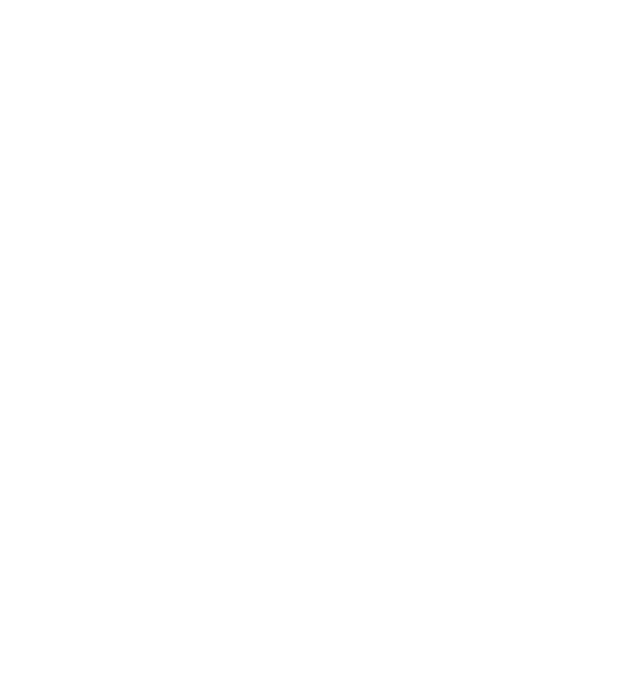
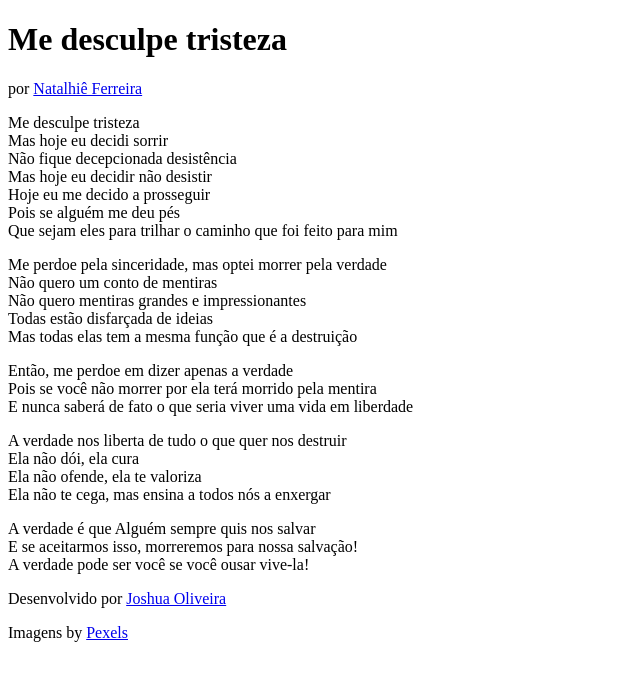
Before and after one commit to joshuaoliveira123/projeto-poesia, a plain HTML site: page index.html in a window 1280 px wide. Shown: the whole page, without its empty margins (0-640 px from the left). Drawn offline with Linux system fonts and the light colour scheme.

Commit message:
adcionando a poesia de natalhiê ferreira

```diff
--- a/index.html
+++ b/index.html
@@ -11,6 +11,67 @@
     <link rel="stylesheet" href="estilos/media-queries.css">
 </head>
 <body>
-
+    <header class="cabecalho">
+        <h1>
+            Me desculpe tristeza
+        </h1>
+        <p>
+            por <a href="https://www.pensador.com/frase/MTU0MjQxMg/" target="_blank" rel="external author">Natalhiê Ferreira</a>
+        </p>
+    </header>
+    <main class="principal">
+        <article class="poesia">
+            <section class="container">
+                <p>
+                    Me desculpe tristeza <br>
+                    Mas hoje eu decidi sorrir <br>
+                    Não fique decepcionada desistência <br>
+                    Mas hoje eu decidir não desistir <br>
+                    Hoje eu me decido a prosseguir <br>
+                    Pois se alguém me deu pés <br>
+                    Que sejam eles para trilhar o caminho que foi feito para mim
+                </p>
+            </section>
+            <section class="container imagem imagem-1">
+                <p>
+                    Me perdoe pela sinceridade, mas optei morrer pela verdade <br>
+                    Não quero um conto de mentiras <br>
+                    Não quero mentiras grandes e impressionantes <br>
+                    Todas estão disfarçada de ideias <br>
+                    Mas todas elas tem a mesma função que é a destruição
+                </p>
+            </section>
+            <section class="container">
+                <p>
+                    Então, me perdoe em dizer apenas a verdade <br>
+                    Pois se você não morrer por ela terá morrido pela mentira <br>
+                    E nunca saberá de fato o que seria viver uma vida em liberdade
+                </p>
+            </section>
+            <section class="container imagem imagem-2">
+                <p>
+                    A verdade nos liberta de tudo o que quer nos destruir <br>
+                    Ela não dói, ela cura <br>
+                    Ela não ofende, ela te valoriza <br>
+                    Ela não te cega, mas ensina a todos nós a enxergar
+                </p>
+            </section>
+            <section class="container">
+                <p>
+                    A verdade é que Alguém sempre quis nos salvar <br>
+                    E se aceitarmos isso, morreremos para nossa salvação! <br>
+                    A verdade pode ser você se você ousar vive-la!
+                </p>
+            </section>
+        </article>
+    </main>
+    <footer class="rodape">
+        <p>
+            Desenvolvido por <a href="https://github.com/joshuaoliveira123" target="_blank" rel="author">Joshua Oliveira</a>
+        </p>
+        <p>
+            Imagens by <a href="https://www.pexels.com/" target="_blank" rel="external">Pexels</a>
+        </p>
+    </footer>
 </body>
 </html>
```
